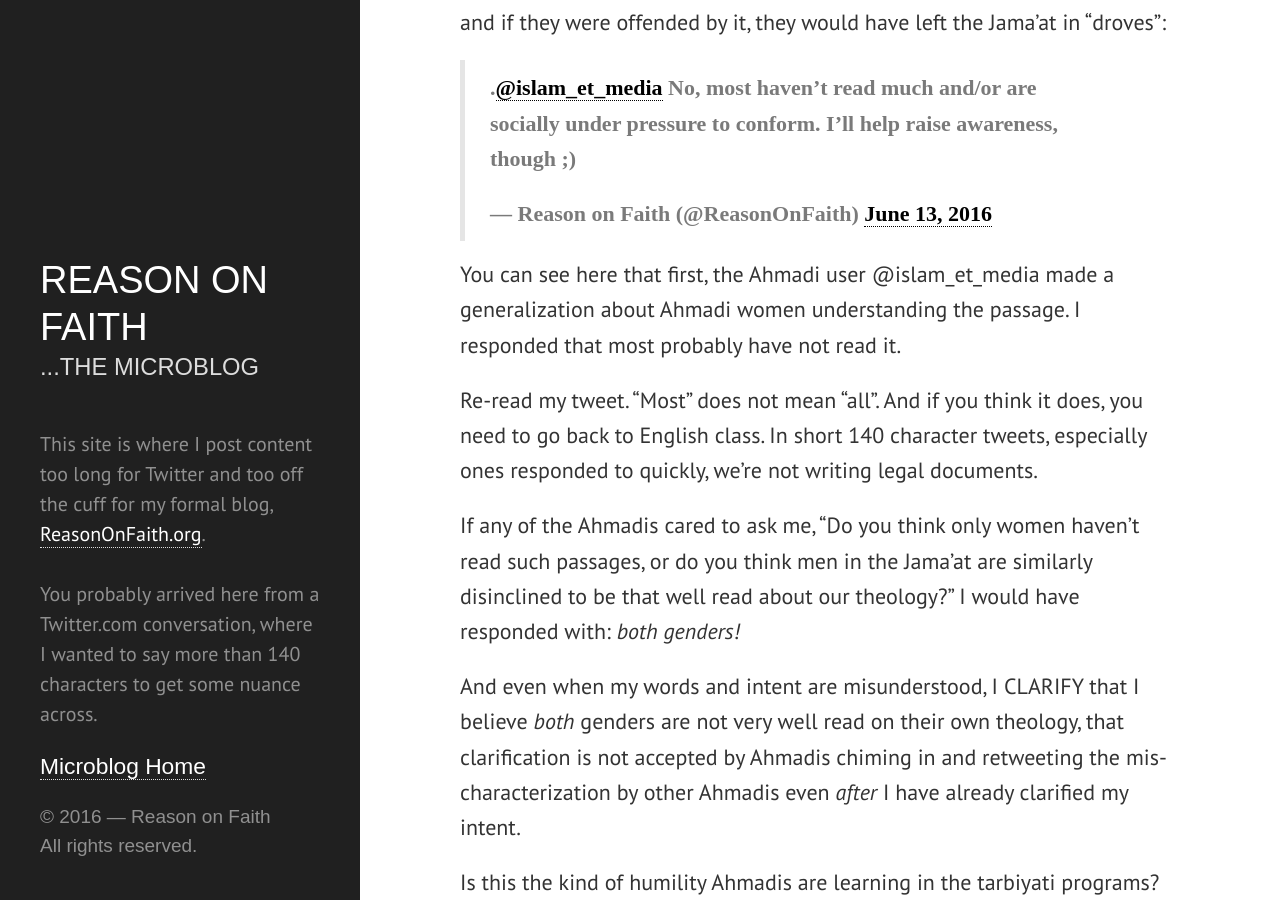
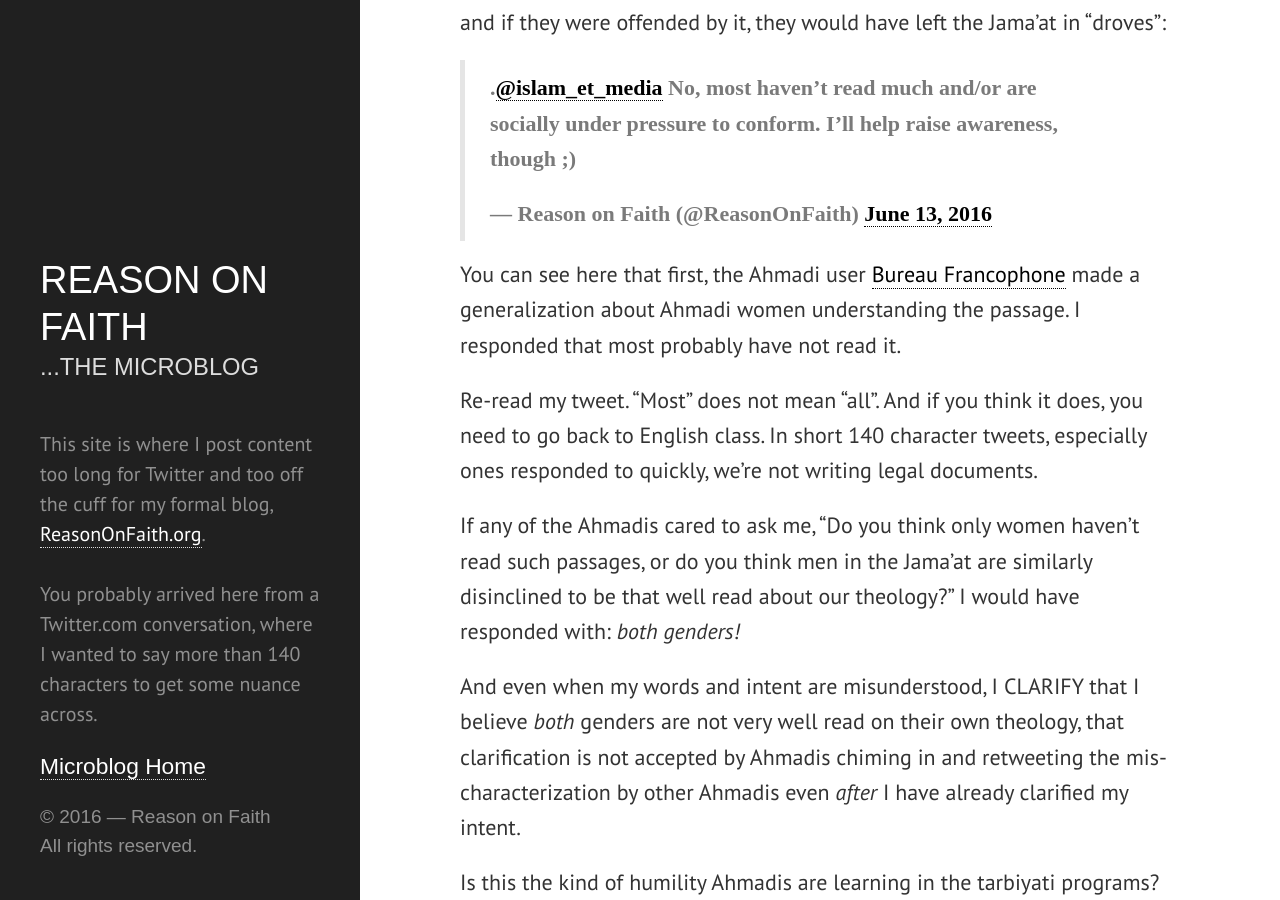
Before and after one commit to ReasonOnFaith/ReasonOnFaith.github.io, a Jekyll site: the page built from _posts/2016-06-14-men-s-superior-mental-faculties-over-women.markdown, in a window 1280 px wide and 900 px high, scrolled down 658 px. Built offline with Jekyll 4.4.1, drawn with Linux system fonts in a browser that asks for light colours; comment, search, counter and statistics services are not loaded.

Commit message:
Post update: Men's Superior Mental Faculties over Women

```diff
--- a/_posts/2016-06-14-men-s-superior-mental-faculties-over-women.markdown
+++ b/_posts/2016-06-14-men-s-superior-mental-faculties-over-women.markdown
@@ -13,7 +13,7 @@ To this, one Ahmadi claimed that Ahmadi women knew about this passage, and if th
 <blockquote class="twitter-tweet" data-lang="en"><p lang="en" dir="ltr">.<a href="https://twitter.com/islam_et_media">@islam_et_media</a> No, most haven’t read much and/or are socially under pressure to conform. I’ll help raise awareness, though ;)</p>&mdash; Reason on Faith (@ReasonOnFaith) <a href="https://twitter.com/ReasonOnFaith/status/742468107520839680">June 13, 2016</a></blockquote>
 <script async src="//platform.twitter.com/widgets.js" charset="utf-8"></script>
 
-You can see here that first, the Ahmadi user @islam_et_media made a generalization about Ahmadi women understanding the passage. I responded that most probably have not read it.
+You can see here that first, the Ahmadi user [Bureau Francophone](https://twitter.com/islam_et_media) made a generalization about Ahmadi women understanding the passage. I responded that most probably have not read it.
 
 Re-read my tweet. "Most" does not mean "all". And if you think it does, you need to go back to English class. In short 140 character tweets, especially ones responded to quickly, we're not writing legal documents.
 
```
